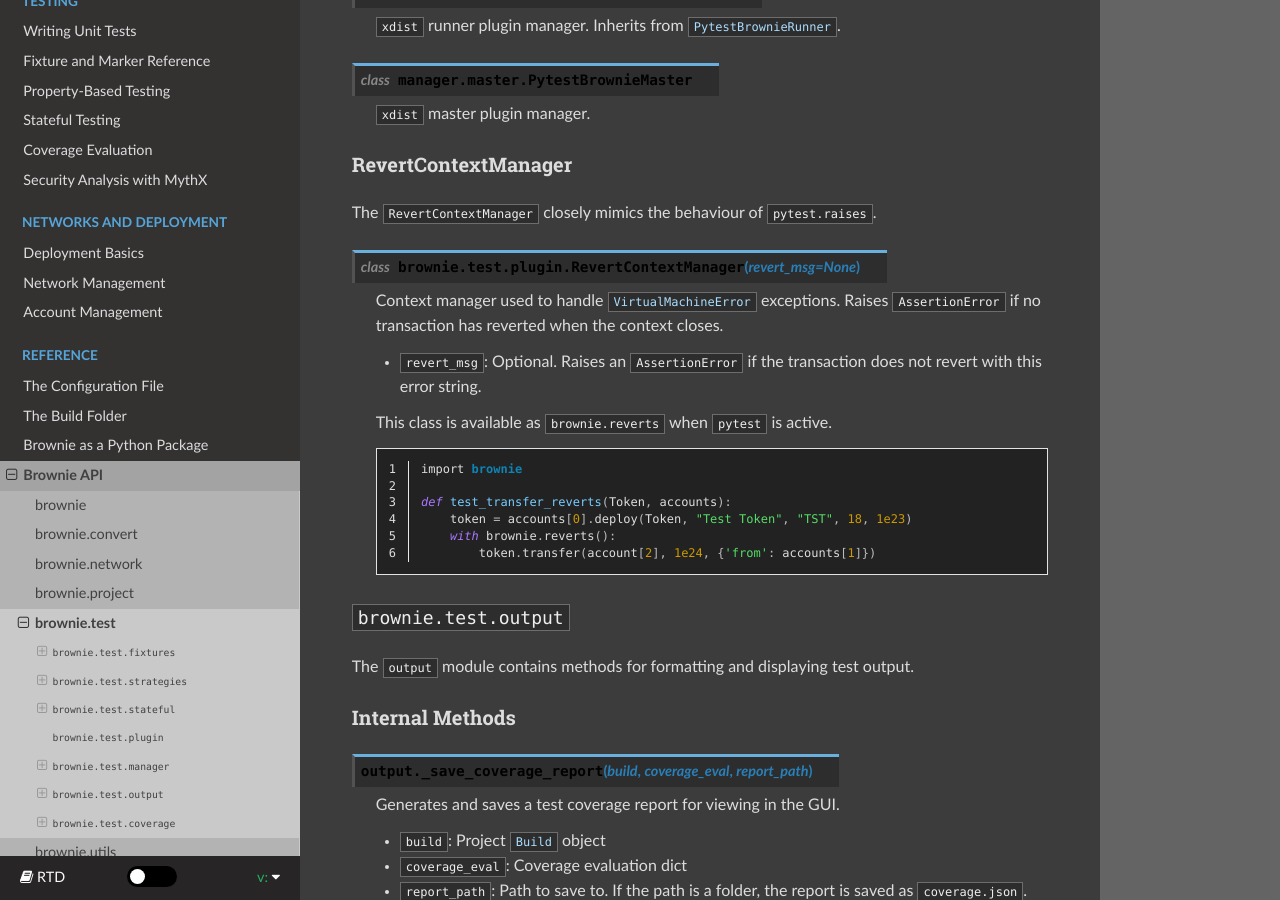
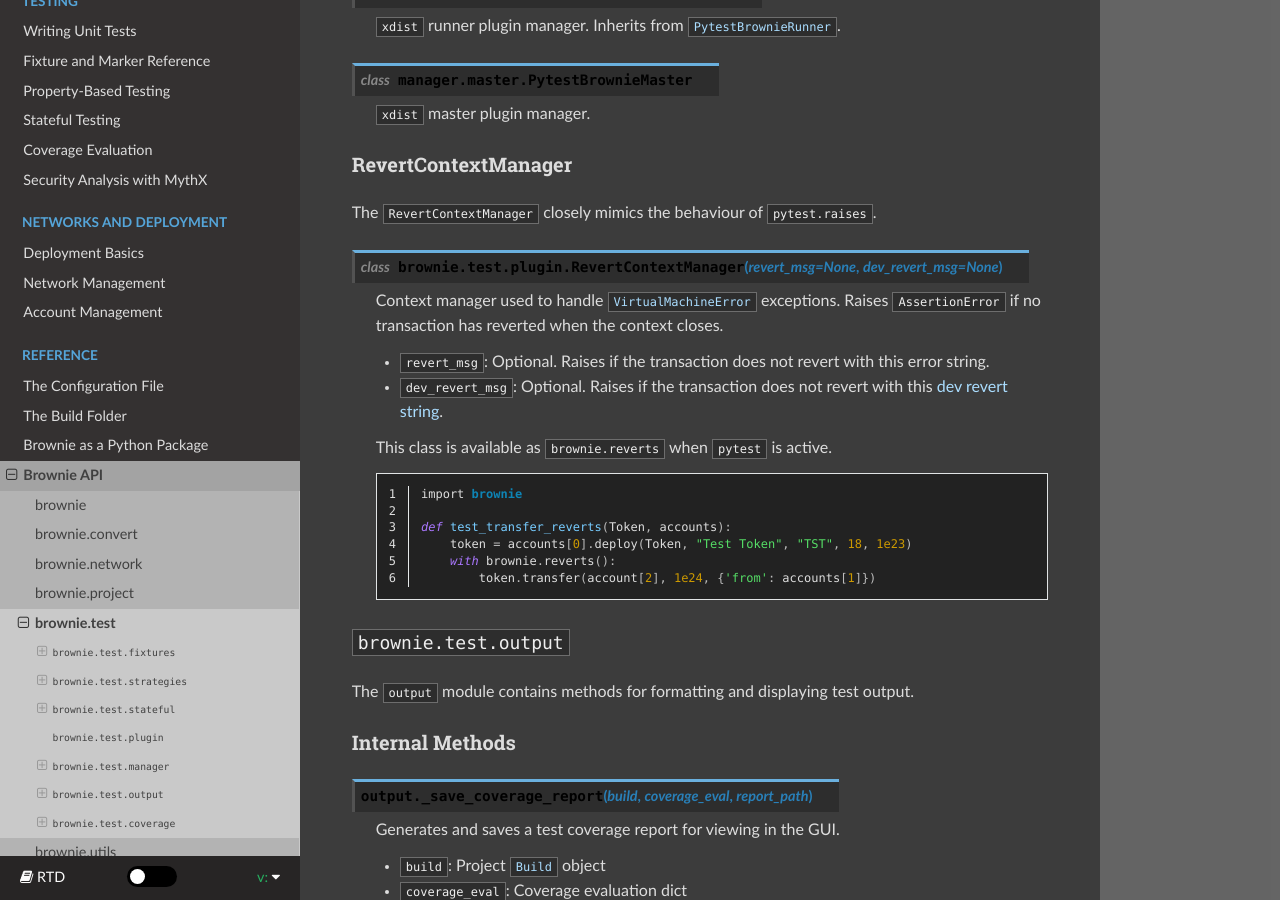
Before and after one commit to eth-brownie/brownie, a Sphinx documentation site: the page built from docs/api-test.rst, in a window 1280 px wide and 900 px high, scrolled down 3033 px. Built offline with Sphinx 7.4.7 and the Read the Docs theme 2.0.0, drawn with Linux system fonts in a browser that asks for light colours.

Commit message:
docs: dev_revert_msg

```diff
--- a/docs/api-test.rst
+++ b/docs/api-test.rst
@@ -132,11 +132,12 @@
 
 The ``RevertContextManager`` closely mimics the behaviour of :func:`pytest.raises <pytest.raises>`.
 
-.. py:class:: brownie.test.plugin.RevertContextManager(revert_msg=None)
+.. py:class:: brownie.test.plugin.RevertContextManager(revert_msg=None, dev_revert_msg=None)
 
     Context manager used to handle :func:`VirtualMachineError <brownie.exceptions.VirtualMachineError>` exceptions. Raises ``AssertionError`` if no transaction has reverted when the context closes.
 
-    * ``revert_msg``: Optional. Raises an ``AssertionError`` if the transaction does not revert with this error string.
+    * ``revert_msg``: Optional. Raises if the transaction does not revert with this error string.
+    * ``dev_revert_msg``: Optional. Raises if the transaction does not revert with this :ref:`dev revert string<dev-revert>`.
 
     This class is available as ``brownie.reverts`` when ``pytest`` is active.
 
```
